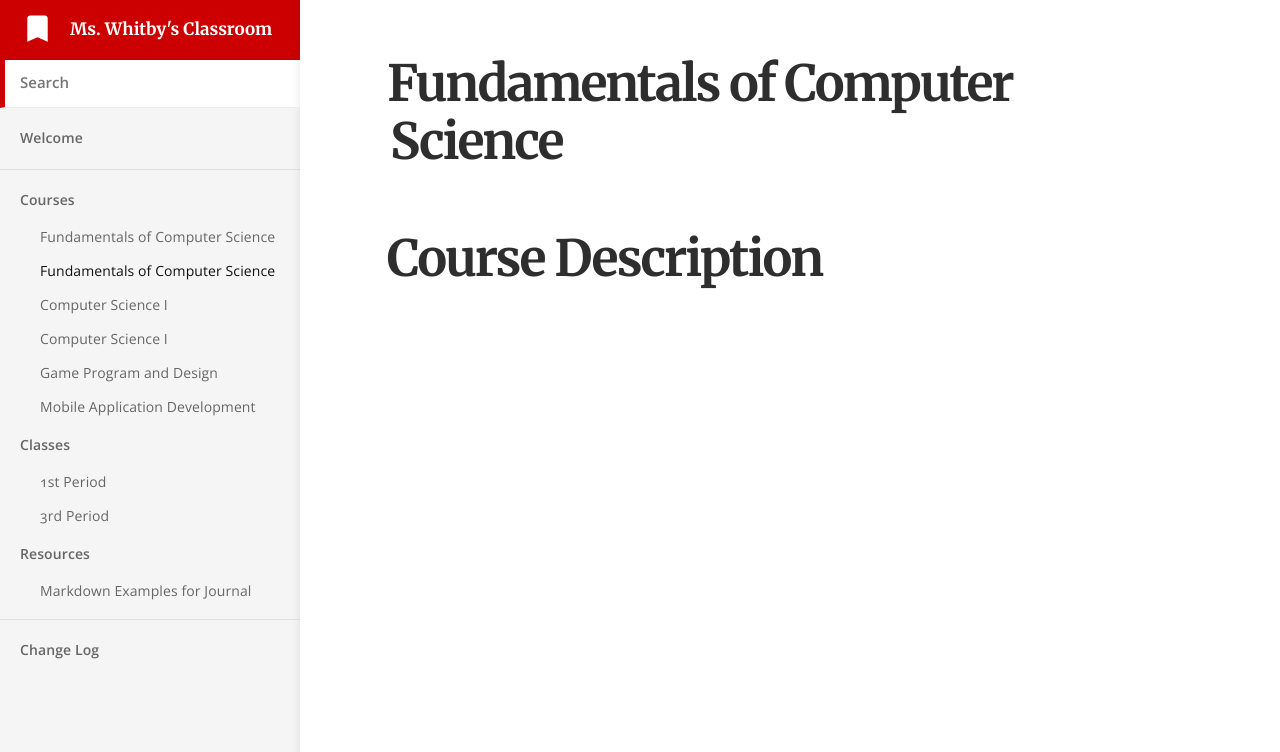
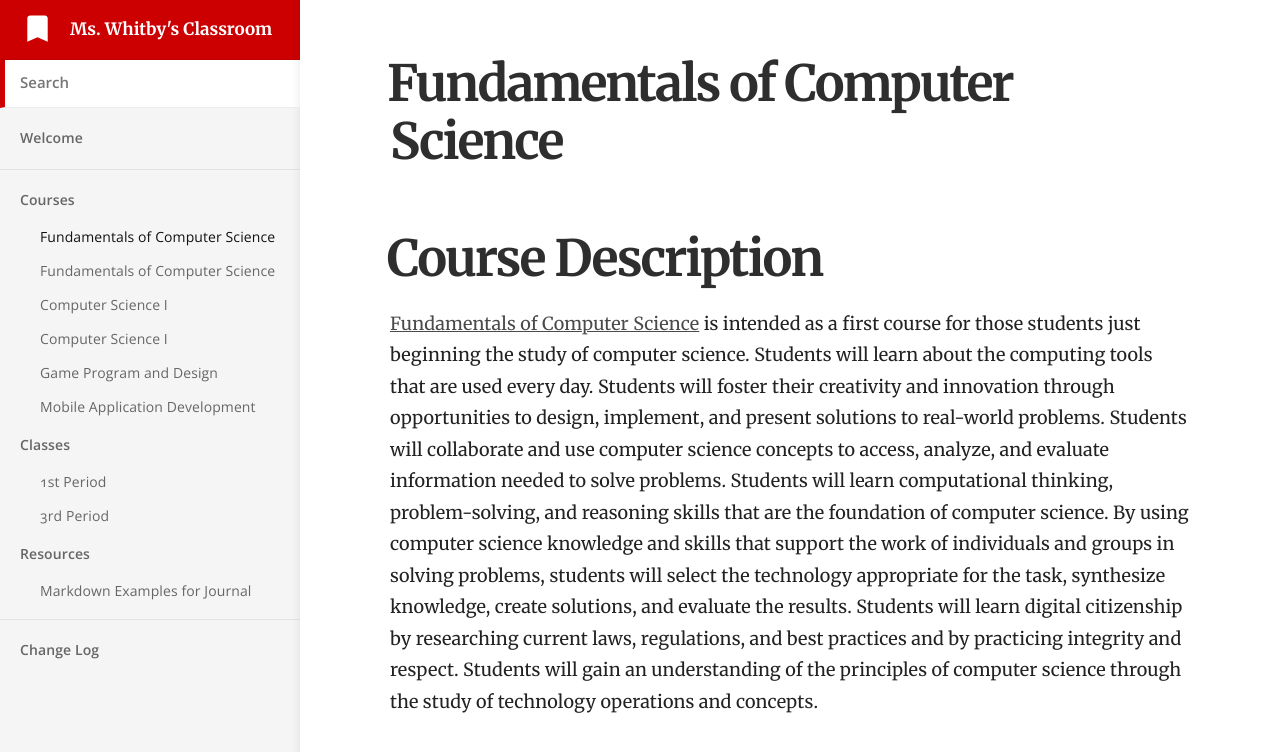
Before and after one commit to mswhitby/classroom, a Jekyll site: the page built from _docs/courses/csf.md, in a window 1280 px wide. Shown: the top 752 px of the page. Built offline with Jekyll 4.4.1, drawn with Linux system fonts in a browser that asks for light colours.

Commit message:
Site Updates

```diff
--- a/_docs/courses/csf.md
+++ b/_docs/courses/csf.md
@@ -5,3 +5,5 @@ order: 1
 ---
 
 # Course Description
+
+[Fundamentals of Computer Science](https://texreg.sos.state.tx.us/public/readtac$ext.TacPage?sl=R&app=S9&p_dir=&p_rloc=&p_tloc=&p_ploc=&pg=1&p_tac=&ti=19&pt=2&ch=127&rl=788) is intended as a first course for those students just beginning the study of computer science. Students will learn about the computing tools that are used every day. Students will foster their creativity and innovation through opportunities to design, implement, and present solutions to real-world problems. Students will collaborate and use computer science concepts to access, analyze, and evaluate information needed to solve problems. Students will learn computational thinking, problem-solving, and reasoning skills that are the foundation of computer science. By using computer science knowledge and skills that support the work of individuals and groups in solving problems, students will select the technology appropriate for the task, synthesize knowledge, create solutions, and evaluate the results. Students will learn digital citizenship by researching current laws, regulations, and best practices and by practicing integrity and respect. Students will gain an understanding of the principles of computer science through the study of technology operations and concepts.
```
Also changed, not shown: _docs/courses/cs1.md (+2 -0 lines), _docs/courses_2023/cs1.md (renamed from _docs/course_2023/cs1.md), _docs/courses_2023/csf.md (renamed from _docs/course_2023/csf.md), _docs/courses_2023/gpd.md (renamed from _docs/course_2023/gpd.md), _docs/courses_2023/mad.md (renamed from _docs/course_2023/mad.md).
